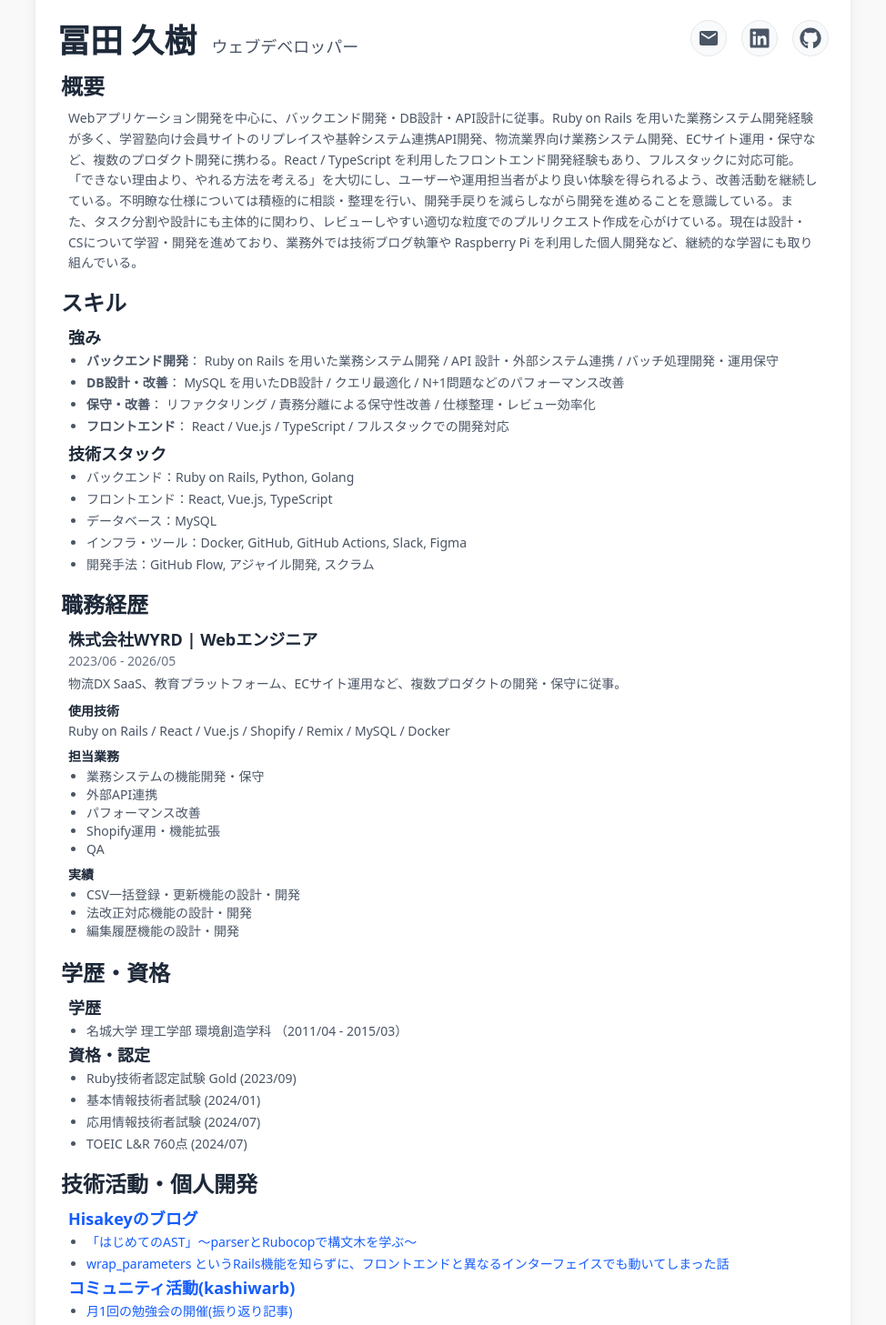
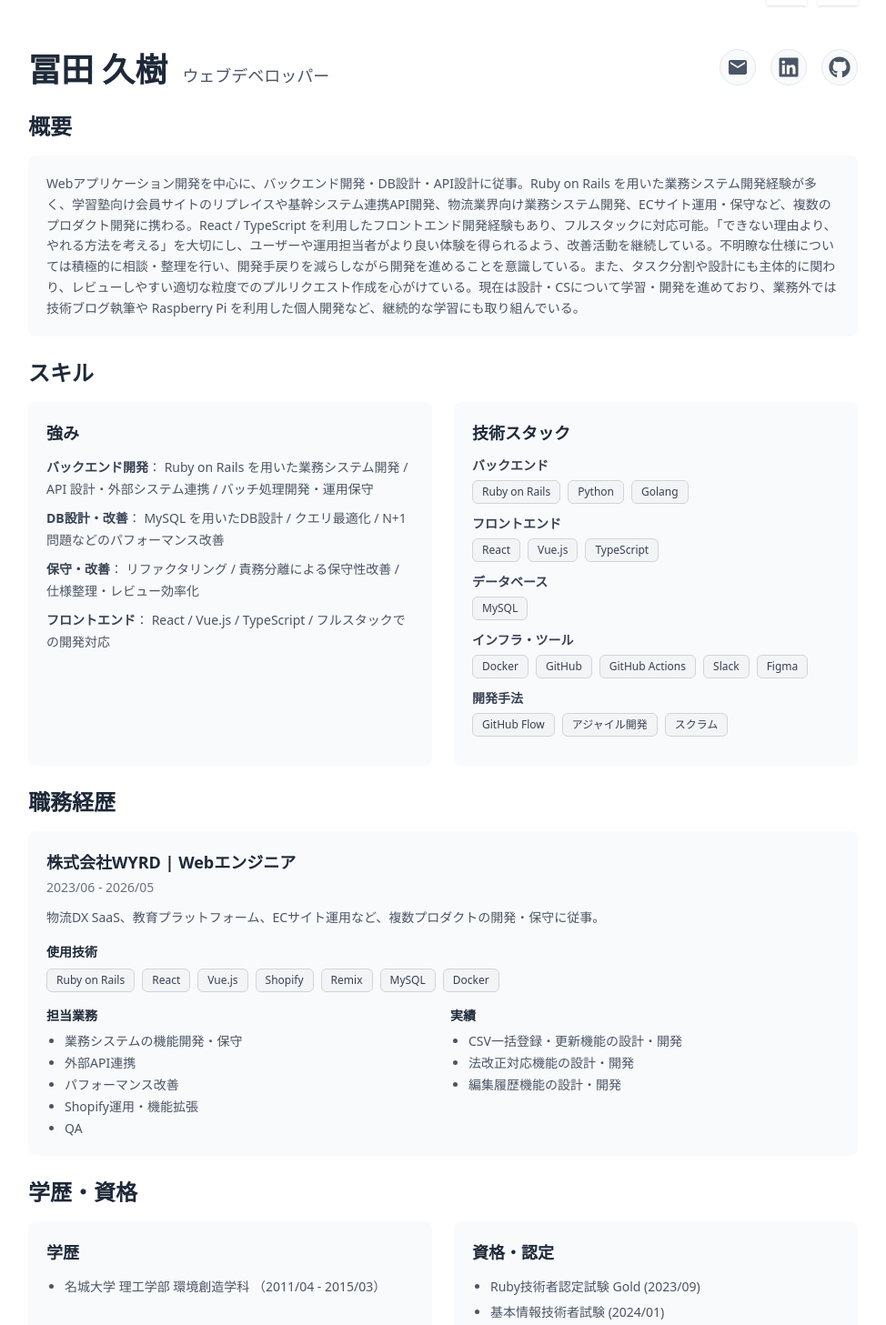
Before and after one commit to tomitahisaki/tomitahisaki.github.io, a React (Vite) app: page / in a window 1280 px wide. Shown: the part 86-1543 px from the top of the page at 91% size, without its empty margins (153-1127 px from the left). Built offline with nearby package versions, Linux system fonts and the light colour scheme.

Commit message:
feat: UI構成を修正

```diff
--- a/src/components/Education.tsx
+++ b/src/components/Education.tsx
@@ -7,15 +7,15 @@ interface EducationProps {
 
 export const Education: React.FC<EducationProps> = ({ data }) => {
   return (
-    <section className="m-1">
-      <h2 className="text-2xl font-bold text-gray-800">{data.title}</h2>
-      <div className="m-2">
+    <section className="mb-6">
+      <h2 className="text-2xl font-bold text-gray-800 mb-4">{data.title}</h2>
+      <div className="grid grid-cols-1 md:grid-cols-2 gap-6">
         {data.categories.map((category, index) => (
-          <div key={index} >
-            <h3 className="text-lg font-bold text-gray-800">{category.name}</h3>
-            <ul className="list-disc p-0 m-0 ml-5">
+          <div key={index} className="bg-gray-50 rounded-lg p-5">
+            <h3 className="text-lg font-bold text-gray-800 mb-3">{category.name}</h3>
+            <ul className="list-disc ml-5 space-y-1">
               {category.items.map((item, itemIndex) => (
-                <li key={itemIndex} className=" text-gray-600 text-sm leading-6">
+                <li key={itemIndex} className="text-gray-600 text-sm leading-6">
                   {item}
                 </li>
               ))}
--- a/src/components/Projects.tsx
+++ b/src/components/Projects.tsx
@@ -7,25 +7,38 @@ interface ProjectsProps {
 
 export const Projects: React.FC<ProjectsProps> = ({ data }) => {
   return (
-    <section className="m-1">
-      <h2 className="text-2xl font-bold text-gray-800">{data.title}</h2>
-      <div className="m-2">
+    <section className="mb-6">
+      <h2 className="text-2xl font-bold text-gray-800 mb-4">{data.title}</h2>
+      <div className="space-y-4">
         {data.experiences.map((exp, index) => (
-          <div key={index} className="mb-3">
+          <div key={index} className="bg-gray-50 rounded-lg p-5">
+            <div className="mb-3">
               <h3 className="text-lg font-bold text-gray-800">
                 {exp.company} | {exp.position}
               </h3>
-            <p className="text-sm text-gray-500 mb-1">{exp.period}</p>
-            <p className="text-sm leading-relaxed text-gray-600 mb-2">{exp.overview}</p>
-
-            <div className="mb-2">
-              <h4 className="text-sm font-semibold text-gray-800 mb-0.5">{data.labels.technologies}</h4>
-              <p className="text-sm text-gray-600">{exp.technologies.join(' / ')}</p>
+              <p className="text-sm text-gray-500 mt-1">{exp.period}</p>
             </div>
 
-            <div className="mb-2">
-              <h4 className="text-sm font-semibold text-gray-800 mb-0.5">{data.labels.responsibilities}</h4>
-              <ul className="list-disc ml-5 m-0">
+            <p className="text-sm leading-relaxed text-gray-600 mb-4">{exp.overview}</p>
+
+            <div className="mb-4">
+              <h4 className="text-sm font-semibold text-gray-800 mb-2">{data.labels.technologies}</h4>
+              <div className="flex flex-wrap gap-2">
+                {exp.technologies.map((tech, techIndex) => (
+                  <span
+                    key={techIndex}
+                    className="px-2.5 py-1 bg-gray-100 text-gray-700 rounded-md text-xs font-medium border border-gray-300"
+                  >
+                    {tech}
+                  </span>
+                ))}
+              </div>
+            </div>
+
+            <div className="grid grid-cols-1 md:grid-cols-2 gap-4">
+              <div>
+                <h4 className="text-sm font-semibold text-gray-800 mb-2">{data.labels.responsibilities}</h4>
+                <ul className="list-disc ml-5 space-y-1">
                   {exp.responsibilities.map((resp, respIndex) => (
                     <li key={respIndex} className="text-sm text-gray-600 leading-5">
                       {resp}
@@ -34,9 +47,9 @@ export const Projects: React.FC<ProjectsProps> = ({ data }) => {
                 </ul>
               </div>
 
-            <div className="mb-1">
-              <h4 className="text-sm font-semibold text-gray-800 mb-0.5">{data.labels.achievements}</h4>
-              <ul className="list-disc ml-5 m-0">
+              <div>
+                <h4 className="text-sm font-semibold text-gray-800 mb-2">{data.labels.achievements}</h4>
+                <ul className="list-disc ml-5 space-y-1">
                   {exp.achievements.map((achievement, achIndex) => (
                     <li key={achIndex} className="text-sm text-gray-600 leading-5">
                       {achievement}
@@ -45,6 +58,7 @@ export const Projects: React.FC<ProjectsProps> = ({ data }) => {
                 </ul>
               </div>
             </div>
+          </div>
         ))}
       </div>
     </section>
--- a/src/components/Publications.tsx
+++ b/src/components/Publications.tsx
@@ -7,25 +7,25 @@ interface PublicationsProps {
 
 export const Publications: React.FC<PublicationsProps> = ({ data }) => {
   return (
-    <section className="m-1">
-      <h2 className="text-2xl font-bold text-gray-800">{data.title}</h2>
-      <div className="m-2">
+    <section className="mb-6">
+      <h2 className="text-2xl font-bold text-gray-800 mb-4">{data.title}</h2>
+      <div className="grid grid-cols-1 md:grid-cols-2 gap-6">
         {data.categories.map((category, index) => (
-          <div key={index} >
-            <h3 className="text-lg font-bold text-gray-800">
+          <div key={index} className="bg-gray-50 rounded-lg p-5">
+            <h3 className="text-lg font-bold text-gray-800 mb-3">
               {category.url ? (
-                <a href={category.url} target="_blank" rel="noopener noreferrer" className="text-blue-600 no-underline text-lg font-bold">
+                <a href={category.url} target="_blank" rel="noopener noreferrer" className="text-blue-600 hover:text-blue-800 no-underline">
                   {category.name}
                 </a>
               ) : (
                 category.name
               )}
             </h3>
-            <ul className="list-disc p-0 m-0 ml-5">
+            <ul className="space-y-2">
               {category.items.map((item, itemIndex) => (
                 <li key={itemIndex} className="text-gray-600 text-sm leading-6">
                   {item.url ? (
-                    <a href={item.url} target="_blank" rel="noopener noreferrer" className="text-blue-600 no-underline text-sm">
+                    <a href={item.url} target="_blank" rel="noopener noreferrer" className="text-blue-600 hover:text-blue-800 no-underline">
                       {item.title}
                     </a>
                   ) : (
--- a/src/components/Resume.tsx
+++ b/src/components/Resume.tsx
@@ -29,15 +29,17 @@ export const Resume: React.FC<ResumeProps> = ({
   });
 
   return (
-    <div className="max-w-4xl mx-auto p-6 bg-white shadow-lg rounded-lg">
+    <div className="min-h-screen bg-gray-50">
+      <div className="max-w-5xl mx-auto p-6">
+        <div className="bg-white shadow-lg rounded-lg p-8">
           <TopControls
             currentLanguage={currentLanguage}
             onLanguageChange={onLanguageChange}
             onPrint={handlePrint}
           />
 
-      <div className="w-full">
-        <section className="mb-2">
+          <div className="w-full mt-6">
+            <section className="mb-6">
               <Header data={data.header} />
             </section>
             <div className="flex flex-col">
@@ -56,5 +58,7 @@ export const Resume: React.FC<ResumeProps> = ({
             </div>
           </div>
         </div>
+      </div>
+    </div>
   );
 };
--- a/src/components/Skills.tsx
+++ b/src/components/Skills.tsx
@@ -10,19 +10,49 @@ export const Skills: React.FC<SkillsProps> = ({ data }) => {
     return typeof item === 'object' && 'title' in item;
   };
 
+  const renderTechStack = (items: (string | SkillItem)[]) => {
+    return items.map((item, index) => {
+      if (typeof item === 'string') {
+        const parts = item.split('：');
+        if (parts.length === 2) {
+          const techs = parts[1].split(',').map(tech => tech.trim());
           return (
-    <section className="m-1">
-      <h2 className="text-2xl font-bold text-gray-800">{data.title}</h2>
-      <div className="m-2">
+            <div key={index} className="mb-3">
+              <h4 className="text-sm font-semibold text-gray-700 mb-1.5">{parts[0]}</h4>
+              <div className="flex flex-wrap gap-2">
+                {techs.map((tech, techIndex) => (
+                  <span
+                    key={techIndex}
+                    className="px-2.5 py-1 bg-gray-100 text-gray-700 rounded-md text-xs font-medium border border-gray-300"
+                  >
+                    {tech}
+                  </span>
+                ))}
+              </div>
+            </div>
+          );
+        }
+      }
+      return null;
+    });
+  };
+
+  return (
+    <section className="mb-6">
+      <h2 className="text-2xl font-bold text-gray-800 mb-4">{data.title}</h2>
+      <div className="grid grid-cols-1 md:grid-cols-2 gap-6">
         {data.categories.map((category, index) => (
-          <div key={index} className="mb-1">
-            <h3 className="text-lg font-bold text-gray-800">{category.name}</h3>
-            <ul className="list-disc p-0 m-0 ml-5">
+          <div key={index} className="bg-gray-50 rounded-lg p-5">
+            <h3 className="text-lg font-bold text-gray-800 mb-3">{category.name}</h3>
+            {category.name === '技術スタック' || category.name === 'Tech Stack' ? (
+              <div>{renderTechStack(category.items)}</div>
+            ) : (
+              <ul className="space-y-2">
                 {category.items.map((item, itemIndex) => (
                   <li key={itemIndex} className="text-gray-600 text-sm leading-6">
                     {isSkillItem(item) ? (
                       <>
-                      <span className="font-semibold">{item.title}</span>
+                        <span className="font-semibold text-gray-700">{item.title}</span>
                         {item.details && item.details.length > 0 && (
                           <span className="text-gray-600">： {item.details.join(' / ')}</span>
                         )}
@@ -33,6 +63,7 @@ export const Skills: React.FC<SkillsProps> = ({ data }) => {
                   </li>
                 ))}
               </ul>
+            )}
           </div>
         ))}
       </div>
--- a/src/components/Summary.tsx
+++ b/src/components/Summary.tsx
@@ -16,9 +16,9 @@ export const Summary: React.FC<SummaryProps> = ({ data }) => {
   };
 
   return (
-    <section className="m-1">
-      <h2 className="text-2xl font-bold text-gray-800">{data.title}</h2>
-      <div className='m-2'>
+    <section className="mb-6">
+      <h2 className="text-2xl font-bold text-gray-800 mb-4">{data.title}</h2>
+      <div className="bg-gray-50 rounded-lg p-5">
         <p className="text-sm leading-relaxed text-gray-600">
           {formatContent(data.content)}
         </p>
```
Lines whose indentation alone changed are shown as unchanged.
